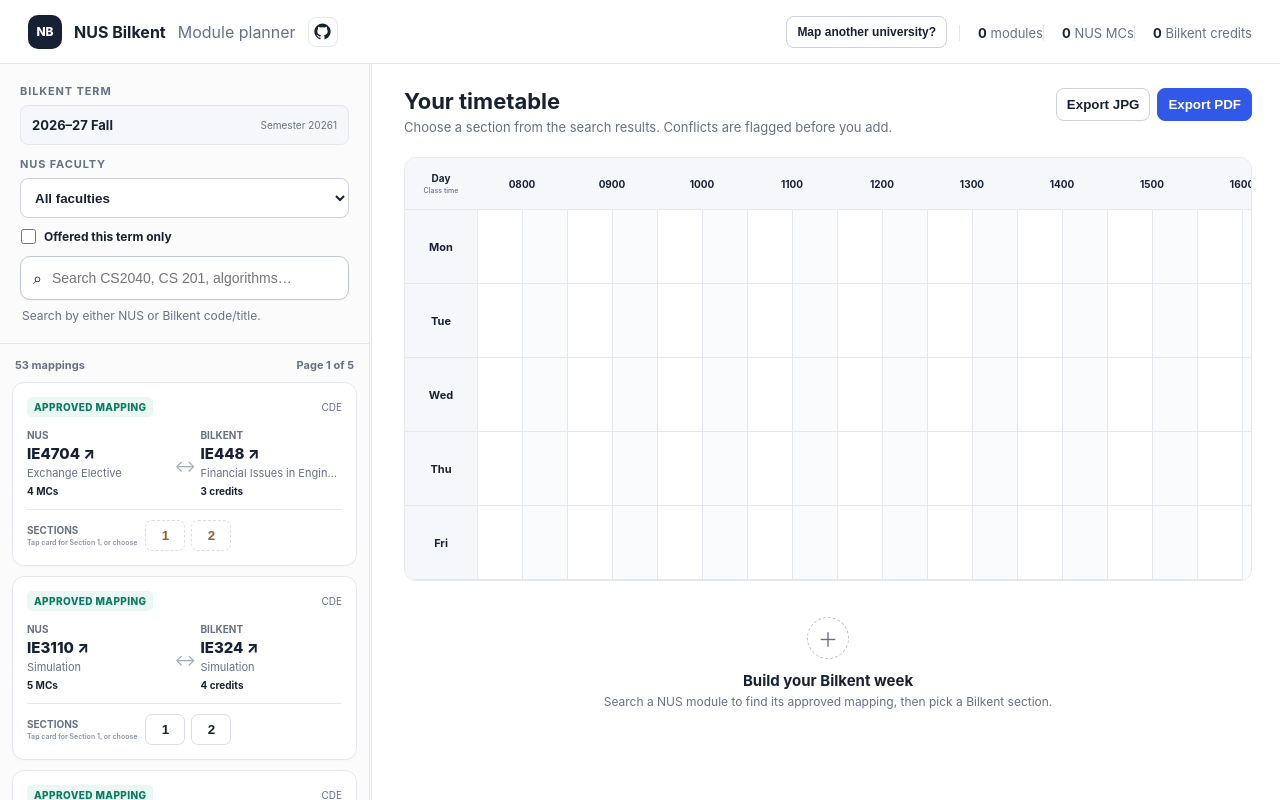
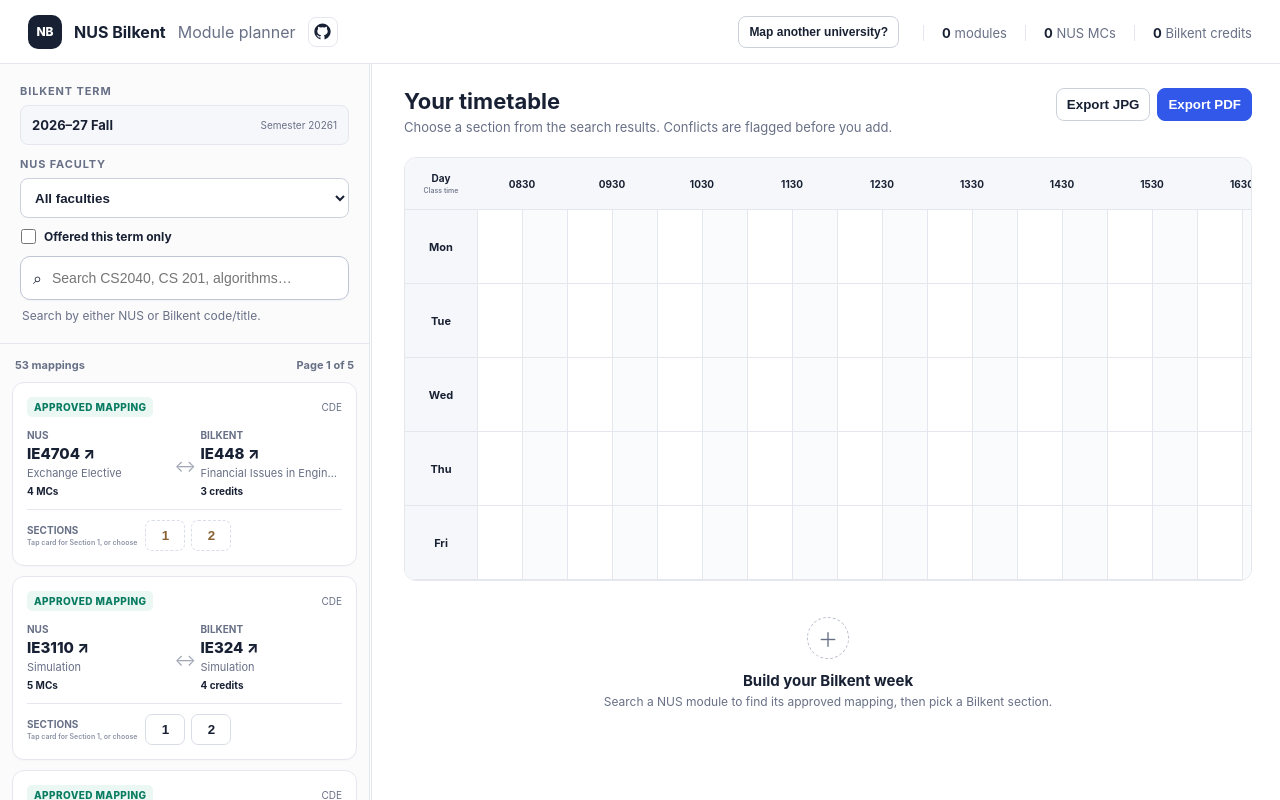
Before and after one commit to raihahahan/nus-bilkent-mods, a Next.js app: page / in a window 1280 px wide. Built offline with nearby package versions, Linux system fonts and the light colour scheme.

Commit message:
more ui fixes

```diff
--- a/app/modal.css
+++ b/app/modal.css
@@ -1,7 +1,11 @@
-.headerRight {
+.topbar .headerRight {
   display: flex;
   align-items: center;
-  gap: 16px;
+  gap: 24px;
+}
+
+.totals span + span {
+  margin-left: 18px;
 }
 
 .githubLink {
--- a/components/Planner.tsx
+++ b/components/Planner.tsx
@@ -19,7 +19,7 @@
 const days = ["Mon", "Tue", "Wed", "Thu", "Fri", "Sat", "Sun"];
 const hours = Array.from({ length: 14 }, (_, i) => `${String(i + 8).padStart(2, "0")}:30`);
 const timeRange = (hourIndex: number) => `${hours[hourIndex]}–${String(hourIndex + 9).padStart(2, "0")}:20`;
-const timelineLabels = Array.from({ length: 13 }, (_, index) => `${String(index + 8).padStart(2, "0")}00`);
+const timelineLabels = Array.from({ length: 13 }, (_, index) => `${String(index + 8).padStart(2, "0")}30`);
 const palette = ["#3d64f4", "#dc5c3f", "#099779", "#8a55cc", "#c28205", "#277b9b"];
 const alternativePalette = [
   { border: "#3158e8", background: "#dfe6ffcc", text: "#2645ad" },
```
